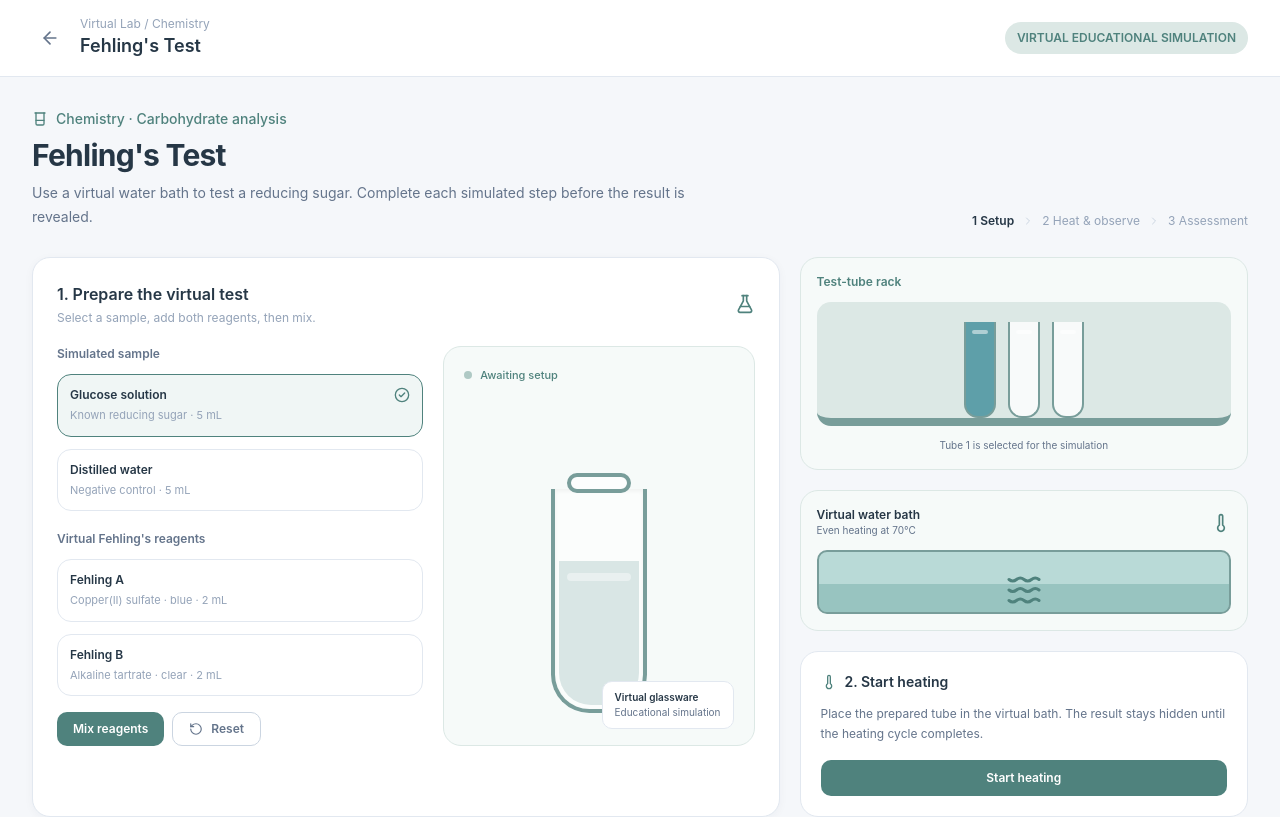
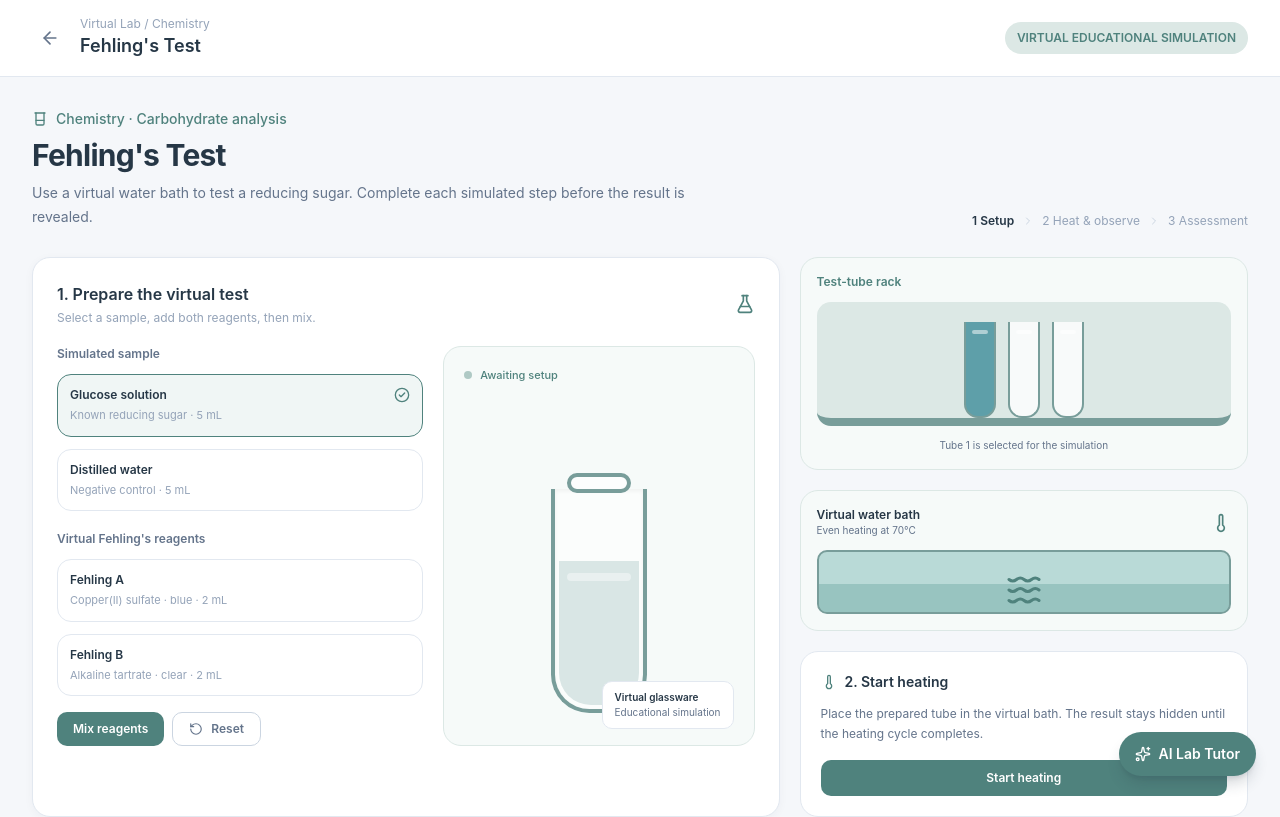
Before and after one commit to tmonish1590-hue/labx, a Next.js app: page /dashboard/virtual-lab/fehlings-test in a window 1280 px wide. Shown: the top 817 px of the page. Built offline with nearby package versions, Linux system fonts and the light colour scheme.

Commit message:
Add shared experiment-aware lab tutor
V0-Chat-Id: d0jZ7bbZDVb

```diff
--- a/app/layout.tsx
+++ b/app/layout.tsx
@@ -1,6 +1,7 @@
 import { Analytics } from '@vercel/analytics/next'
 import type { Metadata, Viewport } from 'next'
 import './globals.css'
+import LabTutor from '@/components/lab-tutor'
 
 export const metadata: Metadata = {
   title: 'Virtual Lab | LabX AI',
@@ -39,6 +40,7 @@ export default function RootLayout({
     <html lang="en">
       <body className="antialiased">
         {children}
+        <LabTutor />
         {process.env.NODE_ENV === 'production' && <Analytics />}
       </body>
     </html>
--- /dev/null
+++ b/components/lab-tutor.tsx
@@ -0,0 +1,72 @@
+'use client'
+
+import { useMemo, useState } from 'react'
+import { usePathname } from 'next/navigation'
+import { Sparkles, X } from 'lucide-react'
+
+type TutorMessage = { id: number; role: 'assistant' | 'user'; text: string }
+
+type ExperimentContext = {
+  name: string
+  subject: string
+  prompt: string
+}
+
+const contexts: Record<string, ExperimentContext> = {
+  'iodine-clock': { name: 'Iodine Clock Reaction', subject: 'Chemistry', prompt: 'Ask about reaction rates, colour change, timing, or temperature.' },
+  'fehlings-test': { name: "Fehling's Test", subject: 'Chemistry', prompt: 'Ask about reducing sugars, reagent setup, heating, or precipitates.' },
+  'simple-pendulum': { name: 'Simple Pendulum', subject: 'Physics', prompt: 'Ask about period, length, timing trials, or the pendulum relationship.' },
+  'ohms-law': { name: "Ohm's Law Circuit", subject: 'Physics', prompt: 'Ask about voltage, current, resistance, meters, or circuit setup.' },
+}
+
+const suggestedQuestions = [
+  'What should I check in my setup?',
+  'Can you explain the theory simply?',
+  'How should I interpret my readings?',
+]
+
+export function LabTutor() {
+  const pathname = usePathname()
+  const [open, setOpen] = useState(false)
+  const [draft, setDraft] = useState('')
+  const [messages, setMessages] = useState<TutorMessage[]>([])
+  const context = useMemo(() => Object.entries(contexts).find(([route]) => pathname.includes(route))?.[1], [pathname])
+
+  function openTutor() {
+    setOpen(true)
+    if (messages.length === 0) {
+      setMessages([{ id: 1, role: 'assistant', text: context ? `I’m ready to help with ${context.name}. ${context.prompt}` : 'I’m ready to help with your LabX experiments. Choose a suggested question or ask about a practical.' }])
+    }
+  }
+
+  function send(text = draft) {
+    const value = text.trim()
+    if (!value) return
+    setMessages((current) => [...current, { id: Date.now(), role: 'user', text: value }])
+    setDraft('')
+  }
+
+  return <>
+    <button type="button" aria-label="Open AI Lab Tutor" onClick={openTutor} className="fixed bottom-5 right-5 z-40 flex items-center gap-2 rounded-full bg-[#4F827D] px-4 py-3 text-sm font-semibold text-white shadow-lg shadow-[#263746]/20 transition hover:bg-[#263746] focus:outline-none focus:ring-2 focus:ring-[#4F827D] focus:ring-offset-2 sm:bottom-6 sm:right-6">
+      <Sparkles className="size-4" />AI Lab Tutor
+    </button>
+    {open && <section aria-label="AI Lab Tutor chat" className="fixed inset-x-3 bottom-3 z-50 flex max-h-[min(680px,calc(100vh-1.5rem))] flex-col overflow-hidden rounded-2xl border border-[#E2E8F0] bg-white shadow-2xl sm:inset-auto sm:bottom-6 sm:right-6 sm:w-[390px]">
+      <header className="flex items-center justify-between border-b border-[#E2E8F0] bg-[#F5F7FA] px-4 py-3">
+        <div><h2 className="text-sm font-semibold text-[#263746]">AI Lab Tutor</h2><p className="text-xs text-[#64748B]">{context ? `${context.subject} · ${context.name}` : 'LabX experiment support'}</p></div>
+        <button type="button" aria-label="Close AI Lab Tutor" onClick={() => setOpen(false)} className="rounded-md p-1.5 text-[#64748B] hover:bg-white"><X className="size-4" /></button>
+      </header>
+      <div className="flex min-h-0 flex-1 flex-col gap-3 overflow-y-auto p-4" aria-live="polite">
+        {context && <div className="rounded-lg border border-[#DCE8E5] bg-[#F0F6F5] p-3 text-xs leading-5 text-[#496B68]">Experiment context is active. Current readings and simulation state remain in the workspace and will be sent with the backend request.</div>}
+        {messages.map((message) => <div key={message.id} className={`max-w-[88%] rounded-xl px-3 py-2.5 text-sm leading-5 ${message.role === 'user' ? 'ml-auto bg-[#4F827D] text-white' : 'bg-[#F5F7FA] text-[#263746]'}`}>{message.text}</div>)}
+        <div className="flex items-center gap-2 text-xs text-[#94A3B8]" aria-label="Tutor backend status"><span className="flex gap-1"><span className="size-1.5 rounded-full bg-[#4F827D]" /><span className="size-1.5 rounded-full bg-[#4F827D] opacity-60" /><span className="size-1.5 rounded-full bg-[#4F827D] opacity-30" /></span>Ready for tutor connection</div>
+        <div className="flex flex-wrap gap-2">{suggestedQuestions.map((question) => <button key={question} type="button" onClick={() => send(question)} className="rounded-full border border-[#DCE8E5] px-3 py-1.5 text-left text-xs text-[#4F827D] hover:bg-[#F0F6F5]">{question}</button>)}</div>
+      </div>
+      <form onSubmit={(event) => { event.preventDefault(); send() }} className="flex gap-2 border-t border-[#E2E8F0] p-3">
+        <input value={draft} onChange={(event) => setDraft(event.target.value)} aria-label="Message the AI Lab Tutor" placeholder="Ask about your practical..." className="min-w-0 flex-1 rounded-lg border border-[#CBD5E1] px-3 py-2.5 text-sm text-[#263746] outline-none placeholder:text-[#94A3B8] focus:border-[#4F827D]" />
+        <button type="submit" disabled={!draft.trim()} className="rounded-lg bg-[#4F827D] px-3 py-2.5 text-sm font-semibold text-white disabled:cursor-not-allowed disabled:opacity-50">Send</button>
+      </form>
+    </section>}
+  </>
+}
+
+export default LabTutor
```
Also changed, not shown: app/page.tsx (+1 -1 lines).
